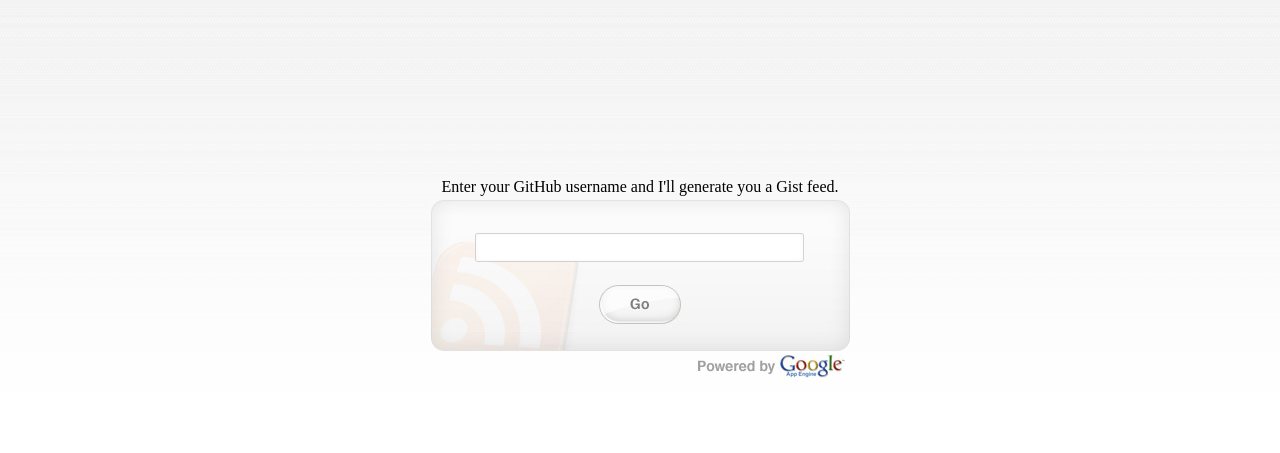
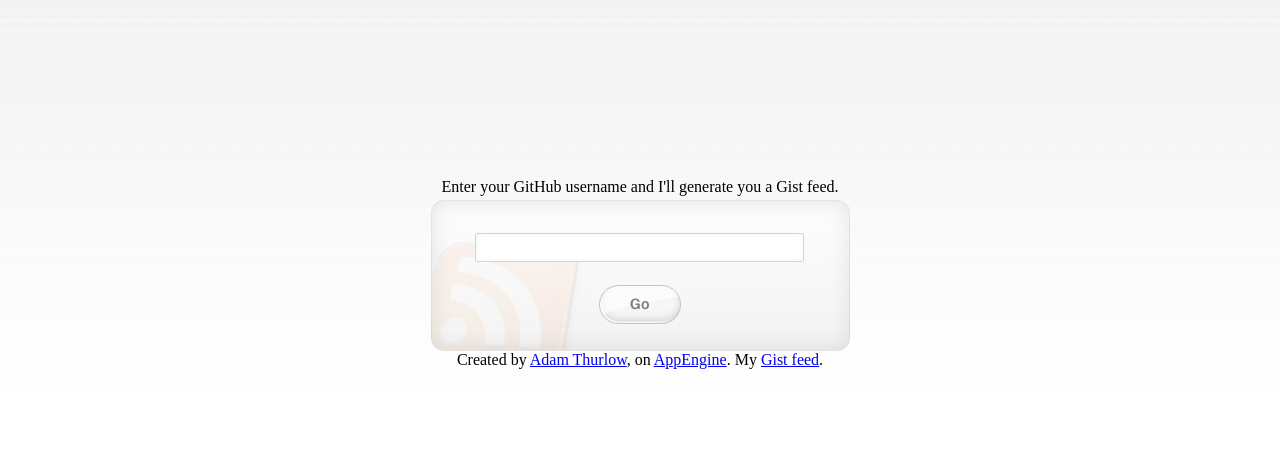
Before and after one commit to thurloat/gistrss, a Python web app: template src/templates/index.html in a window 1280 px wide. Shown: the top 453 px of the page. Run offline with Jinja, Linux system fonts and the light colour scheme; the template is opened without the code that fills it, so the values that code supplies are empty.

Commit message:
adding self-credits

```diff
--- a/src/templates/index.html
+++ b/src/templates/index.html
@@ -25,9 +25,12 @@
 	    <input name="bleep_bloop" type="text" class="input-field" />
 	    <input type="image" src="/media/images/trans.png" id="submit" />
 	  </div><!--END BOX-->
-	  <a href="http://appengine.google.com">
-	  	<img src="/media/images/powered-google.jpg" alt="Powered by Google App Engine" />
-	  </a>
+	  <center>
+		  Created by <a href="http://thurloat.com/">Adam Thurlow</a>, on
+		   <a href="http://appengine.google.com/">AppEngine</a>. My
+		  <a href="http://gistrss.appspot.com/feed/thurloat">Gist feed</a>.
+
+	  </center>
 	</form>
 </div><!--END CONTAINER-->
 
```
